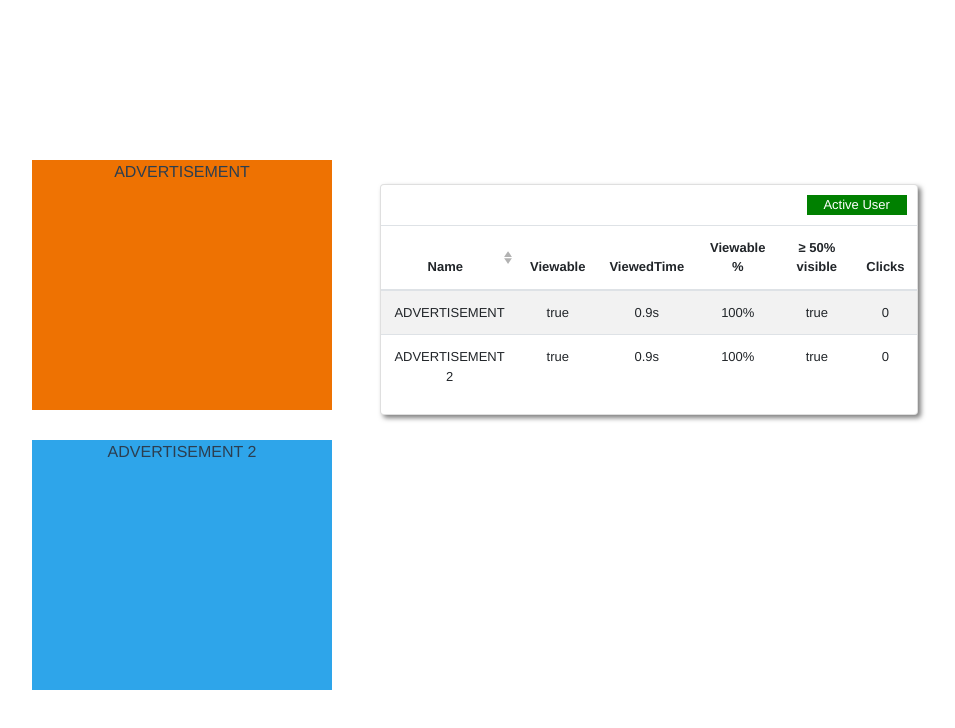
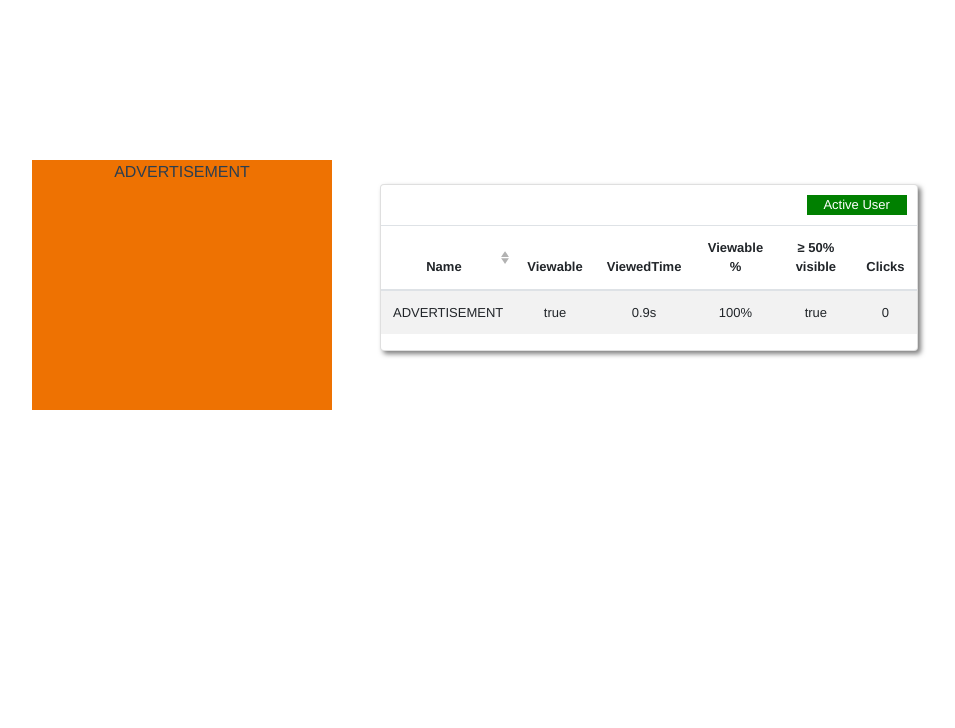
Before and after one commit to thanthtetzin/meetrics-challenge-thant, a Vue app: page / in a window 1280 px wide. Shown: the top 728 px of the page, without its empty margins (68-1023 px from the left). Built offline with nearby package versions, Linux system fonts and the light colour scheme.

Commit message:
Refactor the code

```diff
--- a/src/components/Index.vue
+++ b/src/components/Index.vue
@@ -3,10 +3,11 @@
     <div id="ad" ref="ad">
       ADVERTISEMENT
     </div>
-    <div id="ad2" ref="ad2" style="margin-top:30px; background-color: #2ea5ea;">
+    <!-- * Enable The Following ADVERTISEMENT 2 to test dynamic elements viewability detection -->
+    <!--<div id="ad2" ref="ad2" style="margin-top:30px; background-color: #2ea5ea;">
       ADVERTISEMENT 2
-    </div>
-    <PageVisibility
+    </div>-->
+    <ViewabilityDetector
       v-bind:ad_div_list="ad_div_list"
     />
   </div>
@@ -14,18 +15,19 @@
 </template>
 
 <script>
-import PageVisibility from './PageVisibility.vue';
+import ViewabilityDetector from './ViewabilityDetector.vue';
 
 export default {
   name: 'Index',
   components: {
-    PageVisibility
+    ViewabilityDetector
   },
   data() {
     return {
       ad_div_list:[
         {elementRef: "ad", elementName: "ADVERTISEMENT"},
-        {elementRef: "ad2", elementName: "ADVERTISEMENT 2"},
+        // * Add more element(s) here with unique elementRef for multiple element's viewability detection
+        //{elementRef: "ad2", elementName: "ADVERTISEMENT 2"},
       ],
     }
   }
--- a/src/components/PageVisibility.vue
+++ b/src/components/ViewabilityDetector.vue
@@ -15,7 +15,7 @@
         :fields="tableFields"
         thead-class="hidden_header"
       >
-        <!-- A virtual composite column -->
+        <!-- overriding the fields to show how we want -->
         <template v-slot:cell(viewedTime)="data">
           {{ data.item.viewedTime }}s
         </template>
@@ -29,7 +29,7 @@
 
 <script>
 export default {
-  name: 'PageVisibility',
+  name: 'ViewabilityDetector',
   props: {
     msg: String,
     ad_div_list: Array
@@ -37,7 +37,6 @@ export default {
   data(){
     return{
       activeUser: true,
-      // ad_div_list: this.ad_div_list,
       tableItems: [],
       tableFields: [],
       elementObservers: [],
@@ -58,7 +57,6 @@ export default {
         document.addEventListener("visibilitychange", that.checkDocumentFocus);
         window.addEventListener('focus', that.checkDocumentFocus);
         window.addEventListener('blur', that.checkDocumentFocus);
-        //window.addEventListener('scroll', that.processViewabilityOnScroll);
       });
     },
     /**
@@ -179,28 +177,6 @@ export default {
               clearInterval(elmentInTable.viewedTimeCounter);
               elmentInTable.viewedTimeCounter = null;
             }
-
-            // let seconds = 0;
-            // setInterval(function() {
-            //   if(elementViewablePercentage >= 50 && elmentInTable.viewable){
-            //     seconds += 1;
-            //     elmentInTable.viewedTime = seconds + "s";
-            //   }
-            // }, 1000);
-
-            // const tick = now => {
-            //   if(elmentInTable.greaterThanEqual50Percent && elmentInTable.viewable && that.activeUser){
-            //     if (elmentInTable.start == null) {
-            //       elmentInTable.start = now;
-            //     }
-            //     elmentInTable.elapsed =  now - elmentInTable.start;
-
-            //     //elmentInTable.viewedTime = (elmentInTable.elapsed / 1000).toFixed(2);
-            //     elmentInTable.viewedTime = ((elmentInTable.elapsed % 60000) / 1000).toFixed(2);
-            //     requestAnimationFrame(tick);
-            //   }
-            // };
-            // requestAnimationFrame(tick);
           }
         });
       }
@@ -218,7 +194,6 @@ export default {
                   document.hasFocus() ? ', Active User' : ', Inactive User');
 
       that.controlElementViewedTimeCounterStartStop();
-
     },
     /**
      * Control element's viewedTimeCounter stop, start based on active/Inactive user.
@@ -243,29 +218,6 @@ export default {
             }
         });
       }
-    },
-    /**
-     * Do the elements viewability process when browser window get scrolling.
-     */
-    processViewabilityOnScroll(){
-      console.log('Scroll happens');
-      let that = this;
-      //console.log(this.$parent.$refs.ad.getBoundingClientRect());
-
-      var bounding = that.$parent.$refs.ad.getBoundingClientRect();
-      console.log('el_top: ' + bounding.top + ' >= 0');
-      console.log('el_left: ' + bounding.left + ' >= 0');
-      console.log('el_bottom: ' + bounding.bottom + ' <= ' + (window.innerHeight || document.documentElement.clientHeight) + " (windowHeight)");
-      console.log('el_right: ' + bounding.right + ' <= ' + (window.innerWidth || document.documentElement.clientWidth) + " (windowWidth)");
-
-      // that.tableItems.forEach(() => {
-      //   let ad_element = this.$refs.ad;
-      //   console.log(ad_element)
-      //   // if(ad_element.length){
-      //   //   console.log(ad_element.getBoundingClientRect());
-      //   // }
-
-      // });
     },
     isInViewport(elem) {
       var bounding = elem.getBoundingClientRect();
```
Also changed, not shown: 1 other file (tests, documents, lock files or other folders).
